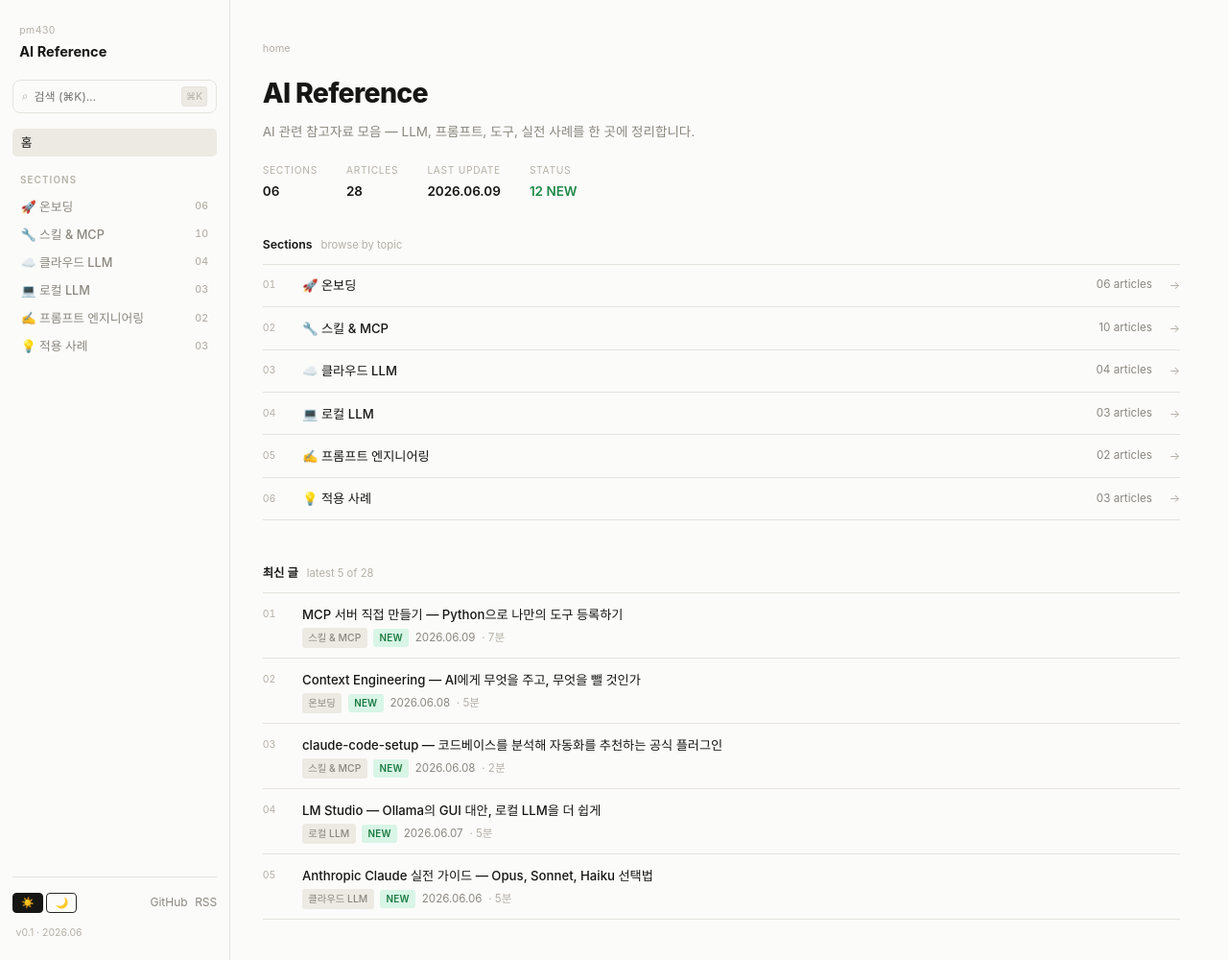
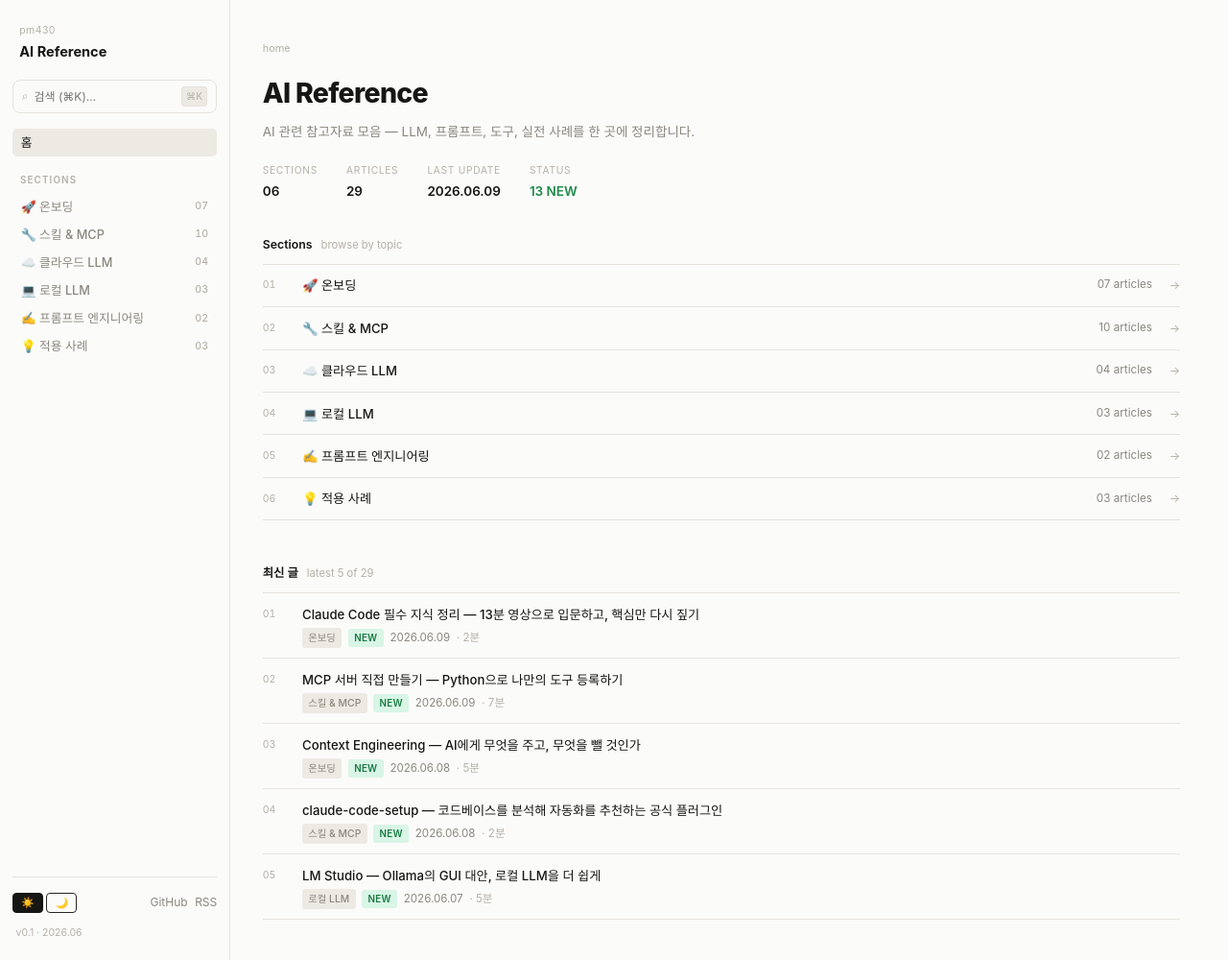
Before and after one commit to pm430/ai-reference, a Jekyll site: the page built from index.html, in a window 1280 px wide and 1000 px high. Shown: the whole window at 96% size. Built offline with Jekyll 4.4.1, drawn with Linux system fonts in a browser that asks for light colours; part of the change alters nothing that is shown.

Commit message:
feat: Claude Code 필수 지식 정리 글 추가 (영상 임베드) 및 상호 링크
- 13분 입문 영상(sfCm60LVVuI)을 임베드한 onboarding 글 신규 작성
- 설치·컨텍스트 관리·확장 기능 등 핵심 지식을 카테고리별로 정리
- 기존 claude-code-setup 글과 양방향 관련 글 링크 추가

Co-Authored-By: Claude Opus 4.8 <noreply@anthropic.com>

````diff
--- a/_posts/2026-06-08-claude-code-setup-guide.md
+++ b/_posts/2026-06-08-claude-code-setup-guide.md
@@ -102,6 +102,7 @@ what hooks should I use?
 설정 항목 하나하나를 직접 작성하는 법이 궁금하다면 아래 글들을 함께 보세요.
 
 **관련 글**
+- {% post_url 2026-06-09-claude-code-essentials-20 %} — Claude Code 필수 지식 정리(13분 영상)
 - {% post_url 2026-05-07-ai-cli-tools-installation %} — Claude Code 설치 방법
 - {% post_url 2026-05-18-mcp-the-future-of-ai-tooling %} — MCP 개념 심화
 - {% post_url 2026-05-07-anthropic-skills %} — Anthropic 공식 스킬 목록
--- /dev/null
+++ b/_posts/2026-06-09-claude-code-essentials-20.md
@@ -0,0 +1,85 @@
+---
+layout: post
+title: "Claude Code 필수 지식 정리 — 13분 영상으로 입문하고, 핵심만 다시 짚기"
+categories: onboarding
+tags: [Claude Code, 입문, 컨텍스트, Skills, Subagent, MCP, Hooks]
+date: 2026-06-09 10:00:00 +0900
+excerpt: "Claude Code를 막 시작했다면 13분짜리 정리 영상으로 큰 그림을 잡고, 이 글에서 설치·컨텍스트 관리·확장 기능 같은 핵심 지식을 카테고리별로 다시 짚어보세요."
+---
+
+{% include youtube.html id="sfCm60LVVuI" title="Claude Code 필수 지식 20가지 13분 정리!" %}
+
+**출처:** [Claude Code 필수 지식 20가지 13분 정리! (YouTube)](https://youtu.be/sfCm60LVVuI)
+
+위 영상은 Claude Code를 쓸 때 알아야 할 핵심을 13분으로 압축한 입문용 정리입니다. 먼저 영상으로 전체 그림을 잡은 뒤, 아래에서 **카테고리별 필수 지식**을 다시 한 번 정리합니다.
+
+---
+
+## 1. 시작하기
+
+- **설치** — npm 또는 네이티브 설치 후 터미널에서 `claude` 한 줄로 실행합니다. 설치 방법은 {% post_url 2026-05-07-ai-cli-tools-installation %}에 OS별로 정리돼 있습니다.
+- **실행 위치** — 프로젝트 루트에서 실행하면 Claude가 해당 디렉터리를 작업 기준으로 삼습니다.
+- **어디서 쓰나** — 터미널 CLI뿐 아니라 데스크톱 앱, VS Code·JetBrains 확장, 웹(claude.ai/code)에서도 동작합니다.
+
+---
+
+## 2. 컨텍스트 관리가 절반이다
+
+Claude Code를 잘 쓰는 사람과 못 쓰는 사람의 차이는 대부분 **컨텍스트 관리**에서 갈립니다.
+
+- **`CLAUDE.md`** — 프로젝트 루트에 두면 매 세션 자동으로 읽힙니다. 코딩 규칙, 빌드·테스트 명령, 디렉터리 구조 같은 "매번 설명하기 귀찮은 것"을 여기에 적어둡니다.
+- **`/clear`** — 주제가 바뀌면 대화를 비웁니다. 이전 작업의 잔여 컨텍스트가 새 작업을 오염시키는 것을 막습니다.
+- **`/compact`** — 긴 대화를 요약해 컨텍스트를 압축합니다. 맥락은 유지하면서 토큰을 아낍니다.
+- **파일 참조** — `@경로/파일` 로 특정 파일을 콕 집어 컨텍스트에 넣을 수 있습니다.
+- **이미지·로그 붙여넣기** — 스크린샷이나 에러 로그를 그대로 붙여 넣으면 그것을 근거로 작업합니다.
+
+> 컨텍스트는 무한하지 않습니다. "필요한 것만, 필요할 때" 넣는 습관이 결과 품질을 좌우합니다.
+
+---
+
+## 3. 안전하게 일 시키기
+
+- **Plan 모드** — 바로 코드를 고치기 전에 계획부터 세우게 합니다. 큰 변경일수록 계획을 먼저 검토하면 헛작업이 줄어듭니다.
+- **권한(permissions)** — 파일 쓰기, 명령 실행 등은 권한 모드에 따라 확인을 받습니다. 민감한 동작을 자동 승인하지 않도록 모드를 점검하세요.
+- **되돌리기 쉬운 단위로** — 한 번에 너무 많이 시키기보다, 검토 가능한 작은 단위로 나눠 진행하면 통제하기 쉽습니다.
+
+---
+
+## 4. 확장 기능 — 단순 채팅을 넘어서
+
+Claude Code의 진짜 힘은 확장에 있습니다. 각 기능의 개념은 {% post_url 2026-05-07-claude-skill-subagent-command %}에서 더 자세히 다룹니다.
+
+| 기능 | 한 줄 정의 | 언제 쓰나 |
+|---|---|---|
+| **Skills** | 반복 워크플로우를 묶은 재사용 단위 | 같은 절차를 자주 반복할 때 |
+| **Subagents** | 독립 컨텍스트로 도는 전문 하위 에이전트 | 메인 대화를 오염시키지 않고 병렬·전문 작업 |
+| **Slash Commands** | `/`로 호출하는 빠른 동작 | `/clear`, `/compact`, 커스텀 명령 |
+| **MCP 서버** | 외부 시스템(DB·문서·브라우저) 연결 | Claude가 코드 밖 정보에 접근해야 할 때 |
+| **Hooks** | 도구 이벤트에 자동 실행되는 동작 | 자동 포맷·lint, 민감 파일 차단 |
+| **Plugins** | 위 기능들을 묶어 배포하는 패키지 | 마켓플레이스에서 한 번에 설치 |
+
+MCP가 무엇이고 왜 중요한지는 {% post_url 2026-05-18-mcp-the-future-of-ai-tooling %}를 참고하세요.
+
+---
+
+## 5. 무엇부터 설정할지 모르겠다면
+
+확장 기능이 많아 막막하다면, 코드베이스를 분석해 **카테고리별 자동화를 추천해주는** 공식 플러그인이 출발점을 잡아줍니다.
+
+```bash
+/plugin install claude-code-setup@claude-plugins-official
+```
+
+읽기 전용으로 코드베이스를 스캔한 뒤, MCP·Skills·Hooks·Subagents·Slash Commands 각 영역에서 효과 큰 것을 골라줍니다. 자세한 내용은 {% post_url 2026-06-08-claude-code-setup-guide %}에 정리했습니다.
+
+---
+
+## 마무리
+
+Claude Code는 "AI에게 코드 좀 고쳐줘"라고 던지는 채팅창이 아니라, **컨텍스트를 설계하고 워크플로우를 자동화하는 개발 환경**입니다. 영상으로 큰 그림을 잡았다면, 이제 `CLAUDE.md`부터 한 줄 적어보는 것이 가장 빠른 첫걸음입니다.
+
+**관련 글**
+- {% post_url 2026-05-07-ai-cli-tools-installation %} — Claude Code 설치 방법
+- {% post_url 2026-05-07-claude-skill-subagent-command %} — 스킬·서브에이전트·커맨드 개념
+- {% post_url 2026-06-08-claude-code-setup-guide %} — 자동화 추천 공식 플러그인
+- {% post_url 2026-05-18-mcp-the-future-of-ai-tooling %} — MCP 개념 심화
````
